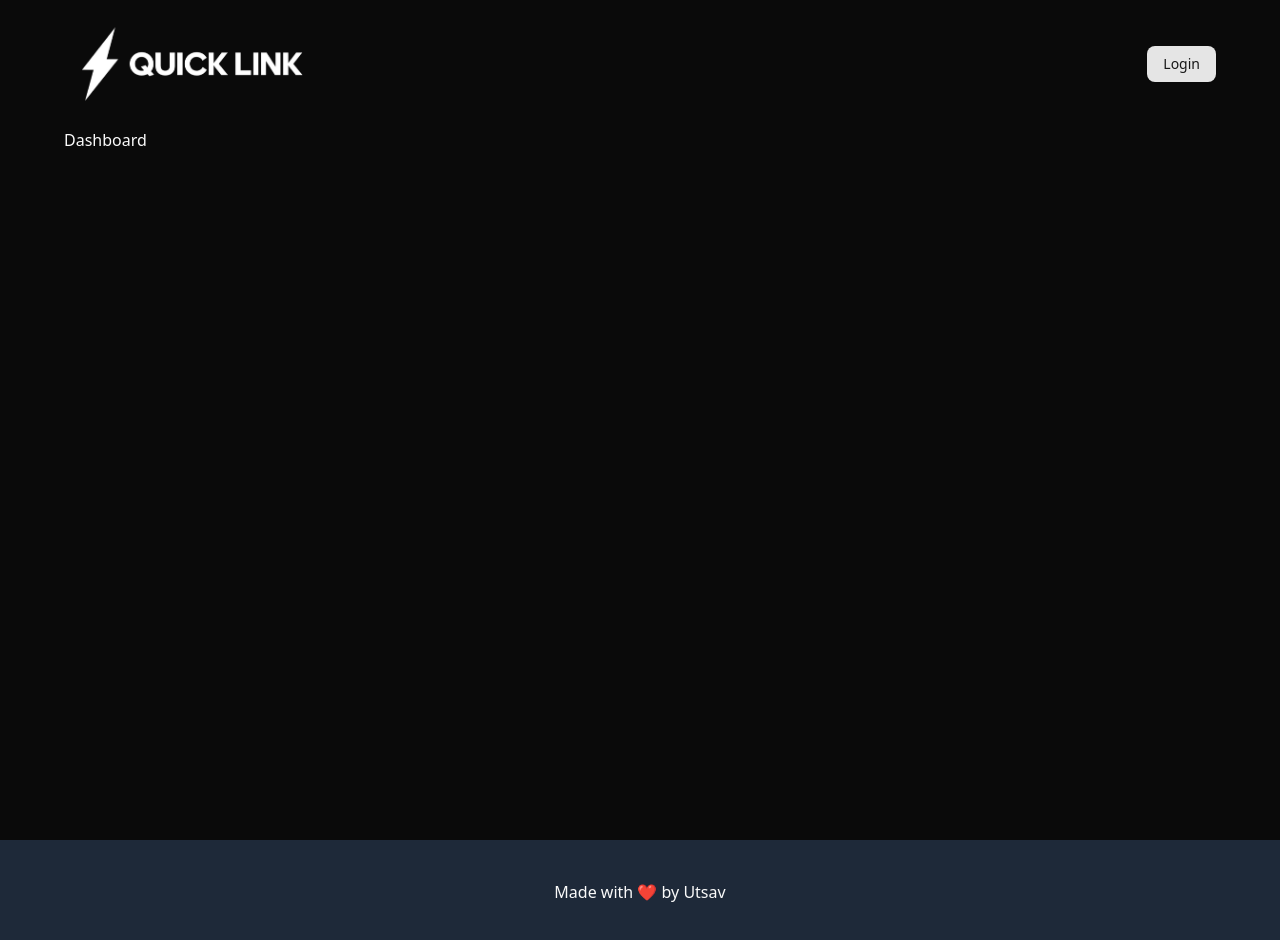
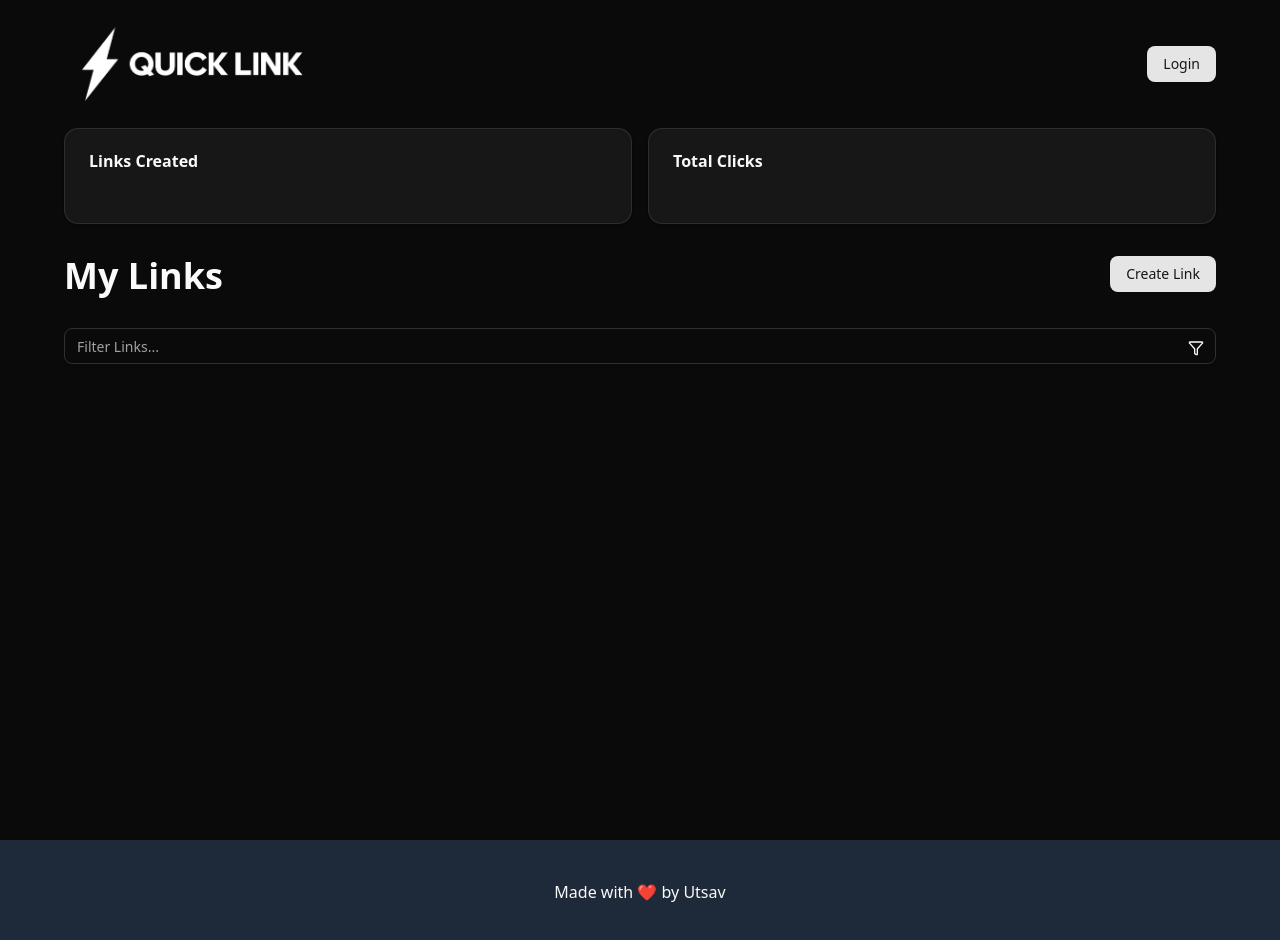
Before and after one commit to utsxvv/quick-link, a React (Vite) app: page /dashboard in a window 1280 px wide. Shown: the top 940 px of the page. Built offline with nearby package versions, Linux system fonts and the light colour scheme; no server answers.

Commit message:
update dashboard

```diff
--- a/src/components/header.jsx
+++ b/src/components/header.jsx
@@ -55,8 +55,10 @@ const header = () => {
                                 </DropdownMenuLabel>
                                 <DropdownMenuSeparator />
                                 <DropdownMenuItem>
-                                    <LinkIcon className="mr-2 h-4 w-4" />
-                                    <span>My Links</span>
+                                    <Link to="/dashboard" className="flex">
+                                        <LinkIcon className="mr-2 h-4 w-4" />
+                                        My Links
+                                    </Link>
                                 </DropdownMenuItem>
                                 <DropdownMenuItem className="text-red-400">
                                     <LogOut className="mr-2 h-4 w-4 text-red-400" />
--- a/src/pages/Dashboard.jsx
+++ b/src/pages/Dashboard.jsx
@@ -1,7 +1,95 @@
-import React from "react";
+/* eslint-disable react-hooks/exhaustive-deps */
+/* eslint-disable no-unused-vars */
+import Error from "@/components/Error";
+import { Button } from "@/components/ui/button";
+import { Card, CardContent, CardHeader, CardTitle } from "@/components/ui/card";
+import { Input } from "@/components/ui/input";
+import { UrlState } from "@/context";
+import { getClicksForUrls } from "@/db/apiClicks";
+import { getUrls } from "@/db/apiUrls";
+import useFetch from "@/hooks/use-fetch";
+import { Filter } from "lucide-react";
+import { useEffect, useState } from "react";
+import { BarLoader } from "react-spinners";
 
 const Dashboard = () => {
-    return <div>Dashboard</div>;
+    const [searchQuery, setSearchQuery] = useState("");
+
+    const { user } = UrlState();
+
+    const {
+        loading,
+        error,
+        data: urls,
+        fn: fnUrls,
+    } = useFetch(getUrls, user?.id);
+    const {
+        loading: loadingClicks,
+        data: clicks,
+        fn: fnClicks,
+    } = useFetch(
+        getClicksForUrls,
+        urls?.map((url) => url.id)
+    );
+
+    useEffect(() => {
+        if (user?.id) {
+            fnUrls();
+        }
+    }, [user?.id]);
+
+    useEffect(() => {
+        if (urls?.length) fnClicks();
+    }, [urls?.length]);
+
+    const filteredUrls = urls?.filter((url) =>
+        url.title.toLowerCase().includes(searchQuery.toLowerCase())
+    );
+
+    return (
+        <div className="flex flex-col gap-8">
+            {(loading || loadingClicks) && (
+                <BarLoader width={"100%"} color="#1E2939" />
+            )}
+            <div className="grid grid-cols-2 gap-4">
+                <Card>
+                    <CardHeader>
+                        <CardTitle>Links Created</CardTitle>
+                    </CardHeader>
+                    <CardContent>
+                        <p>{urls?.length}</p>
+                    </CardContent>
+                </Card>
+                <Card>
+                    <CardHeader>
+                        <CardTitle>Total Clicks</CardTitle>
+                    </CardHeader>
+                    <CardContent>
+                        <p>{clicks?.length}</p>
+                    </CardContent>
+                </Card>
+            </div>
+
+            <div className="flex justify-between">
+                <h1 className="text-4xl font-extrabold">My Links</h1>
+                <Button>Create Link</Button>
+            </div>
+
+            <div className="relative">
+                <Input
+                    type="text"
+                    placeholder="Filter Links..."
+                    value={searchQuery}
+                    onChange={(e) => setSearchQuery(e.target.value)}
+                />
+                <Filter className="absolute top-2 right-2 p-1" />
+            </div>
+            {error && <Error message={error?.message} />}
+            {(filteredUrls || []).map((url, i) => {
+                return url.title;
+            })}
+        </div>
+    );
 };
 
 export default Dashboard;
```
